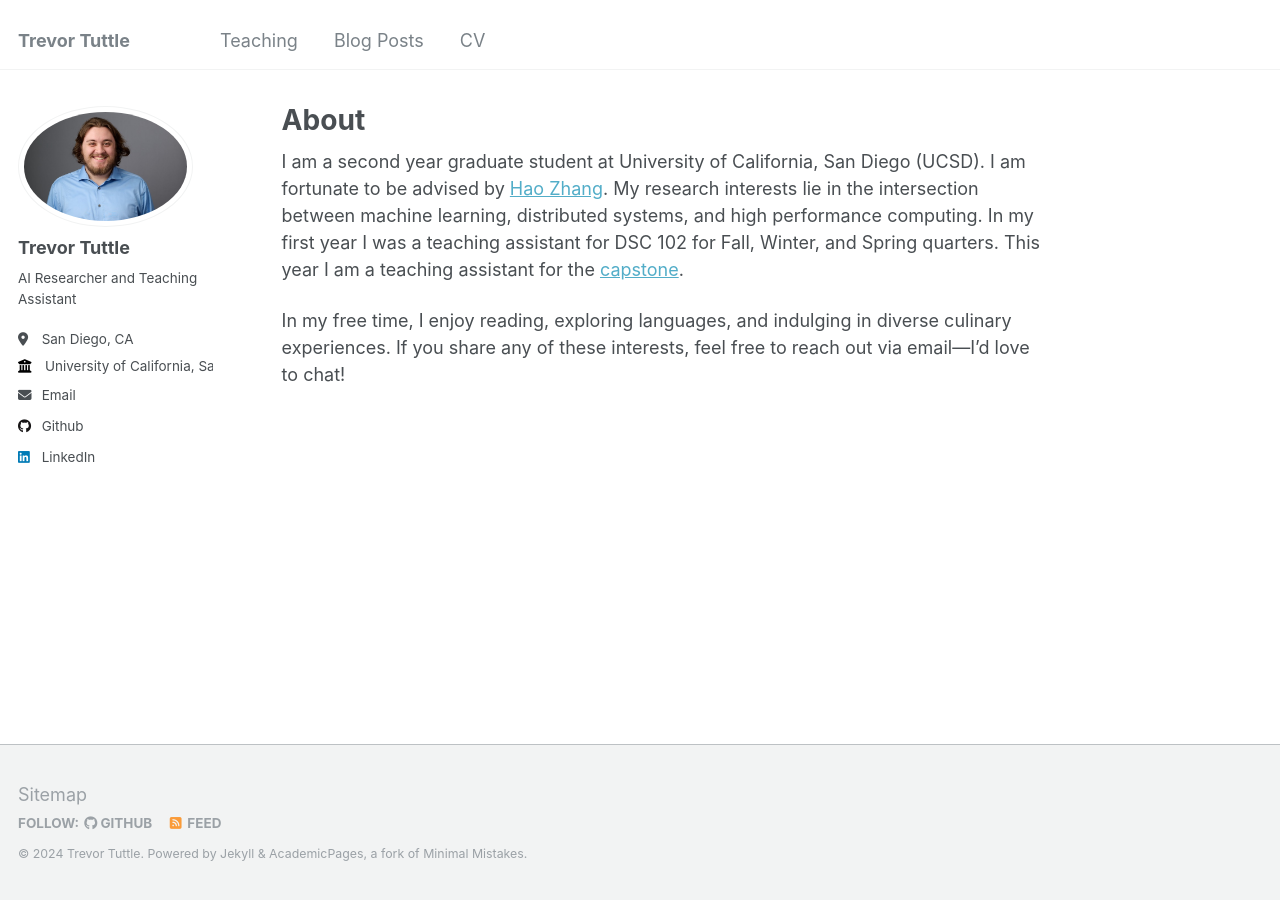
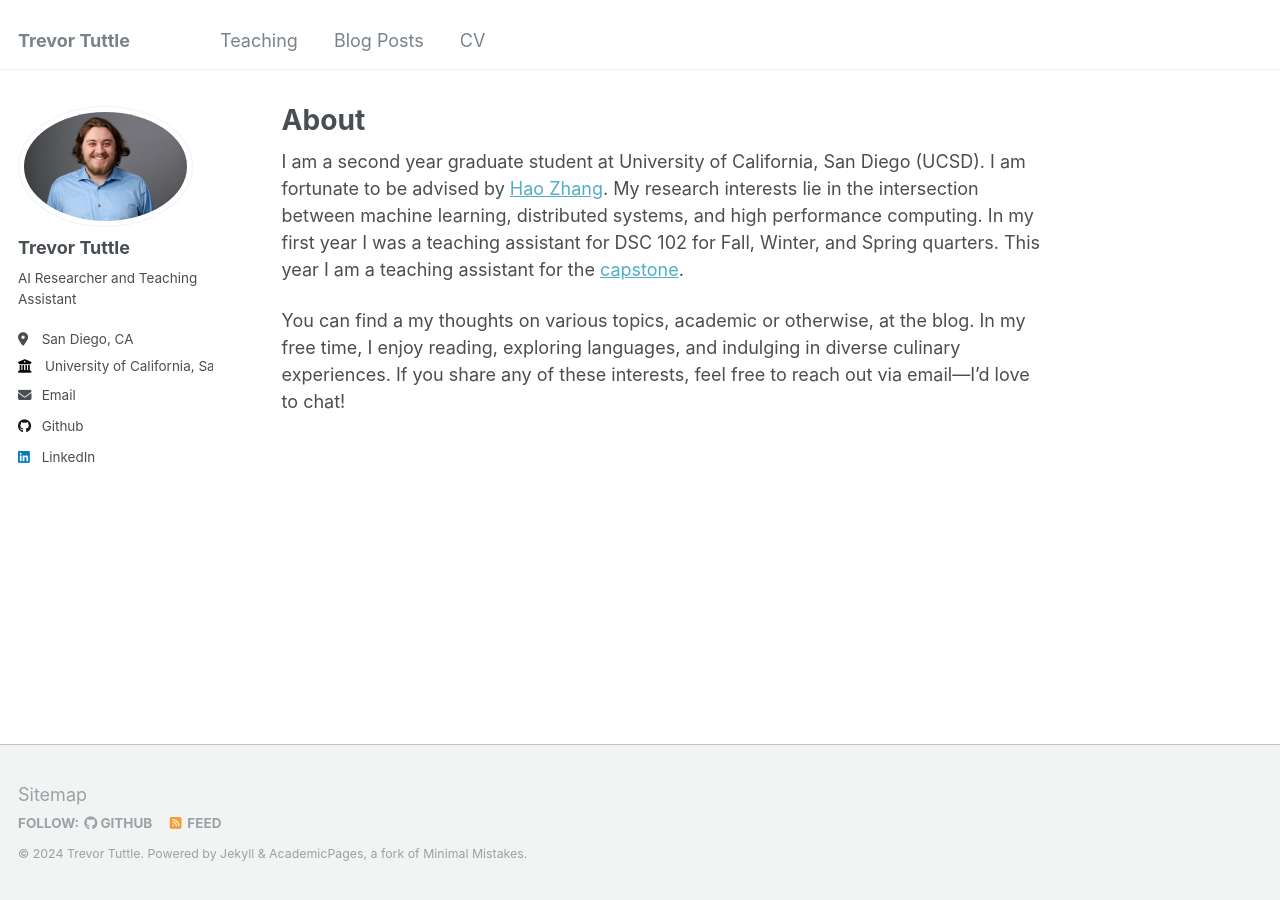
Before and after one commit to tjtuttle/tjtuttle.github.io, a Jekyll site: the page built from _pages/about.md, in a window 1280 px wide. Built offline with Jekyll 4.4.1, drawn with Linux system fonts in a browser that asks for light colours.

Commit message:
Update about.md

```diff
--- a/_pages/about.md
+++ b/_pages/about.md
@@ -10,4 +10,4 @@ redirect_from:
 I am a second year graduate student at University of California, San Diego (UCSD). I am fortunate to be advised by [Hao Zhang](https://cseweb.ucsd.edu/~haozhang/). My research interests lie in the intersection between machine learning, distributed systems, and high performance computing.
 In my first year I was a teaching assistant for DSC 102 for Fall, Winter, and Spring quarters. This year I am a teaching assistant for the [capstone](https://dsc-capstone.org/).
 
-In my free time, I enjoy reading, exploring languages, and indulging in diverse culinary experiences. If you share any of these interests, feel free to reach out via email—I’d love to chat!
+You can find a my thoughts on various topics, academic or otherwise, at the blog. In my free time, I enjoy reading, exploring languages, and indulging in diverse culinary experiences. If you share any of these interests, feel free to reach out via email—I’d love to chat!
```
